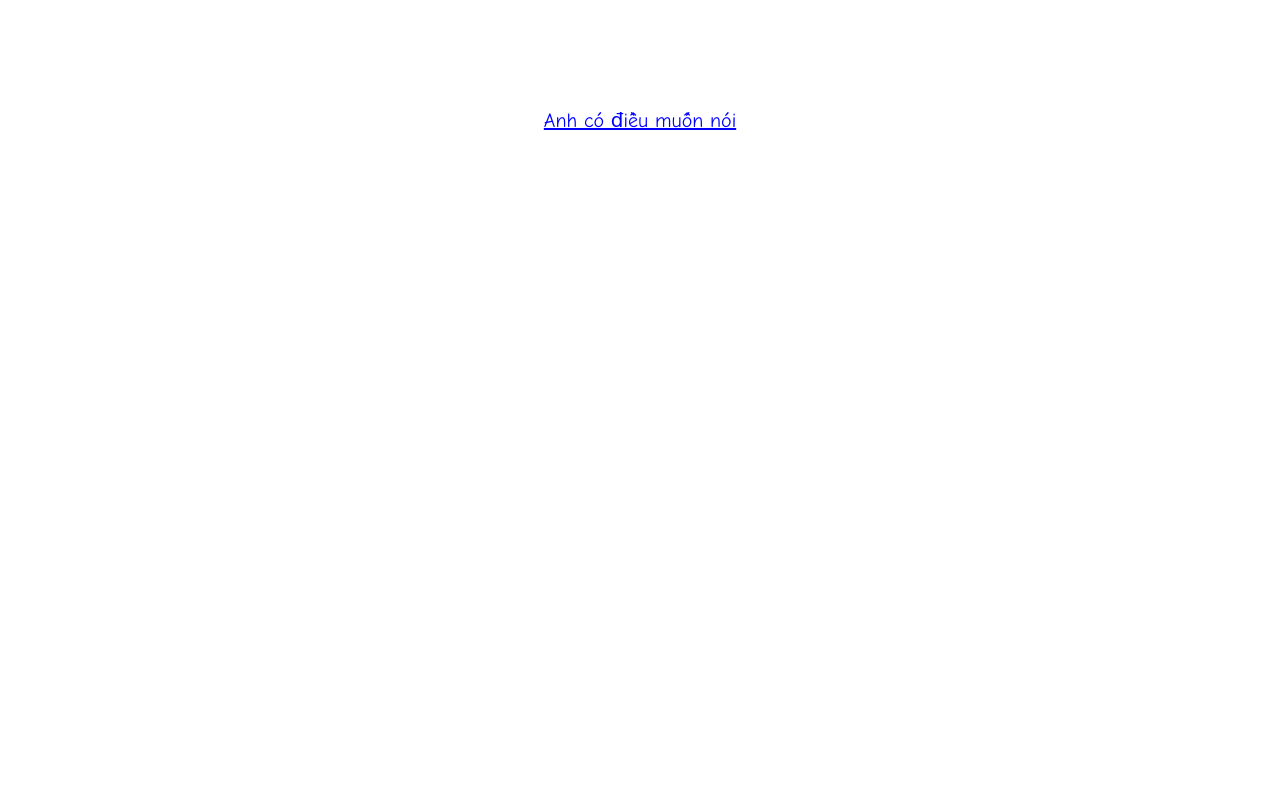
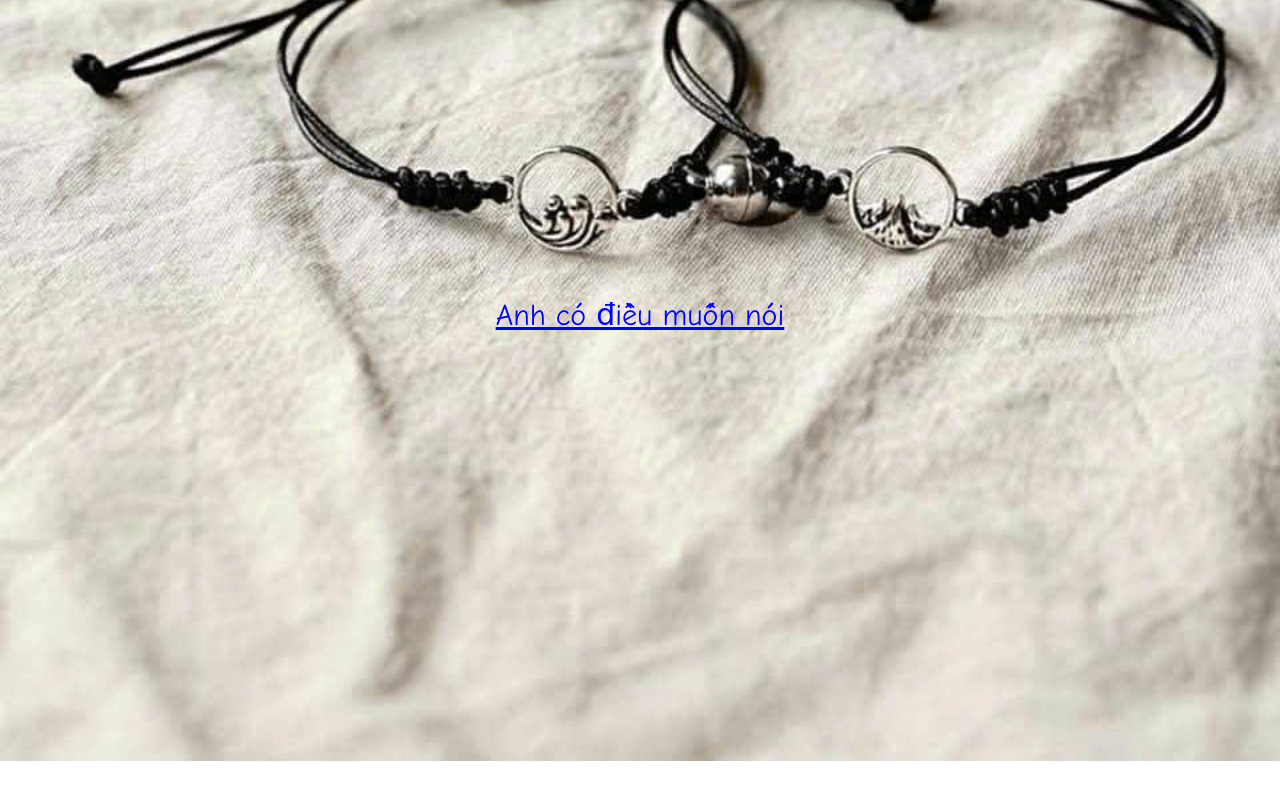
Before and after one commit to TongHun2109/my-website, a plain HTML site: page ASM/index.html in a window 1280 px wide. Drawn offline with Linux system fonts and the light colour scheme.

Commit message:
Add files via upload

```diff
--- a/ASM/index.html
+++ b/ASM/index.html
@@ -10,7 +10,7 @@
             text-align: center;
             padding-top: 100px;
             /* Chèn ảnh nền từ đường dẫn trên máy tính */
-            background-image: url('file:///C:/Users/AD/Downloads/ha.jpg');  /* Đường dẫn tới ảnh */
+            background-image: url('ab.jpg');  /* Đường dẫn tới ảnh */
             background-size: cover; /* Điều chỉnh ảnh nền phủ toàn bộ màn hình */
             background-position: center; /* Căn giữa ảnh nền */
             background-repeat: no-repeat; /* Không lặp lại ảnh nền */
@@ -25,10 +25,12 @@
             box-shadow: 0 4px 8px rgba(0, 0, 0, 0.1); /* Tạo bóng mờ cho form */
         }
         #message {
-            font-size: 20px;
+            font-size: 30px;
             color: blue;
             cursor: pointer;
             text-decoration: underline;
+            font-family: 'Comic Sans MS', cursive, sans-serif;  /* Thay đổi phông chữ cho dòng chữ */
+            margin-top: 5cm;
             font-family: 'Comic Sans MS', cursive, sans-serif;  /* Thay đổi phông chữ cho dòng chữ */
         }
         .form-container {
```
Also changed, not shown: ASM/ab.jpg (added).
